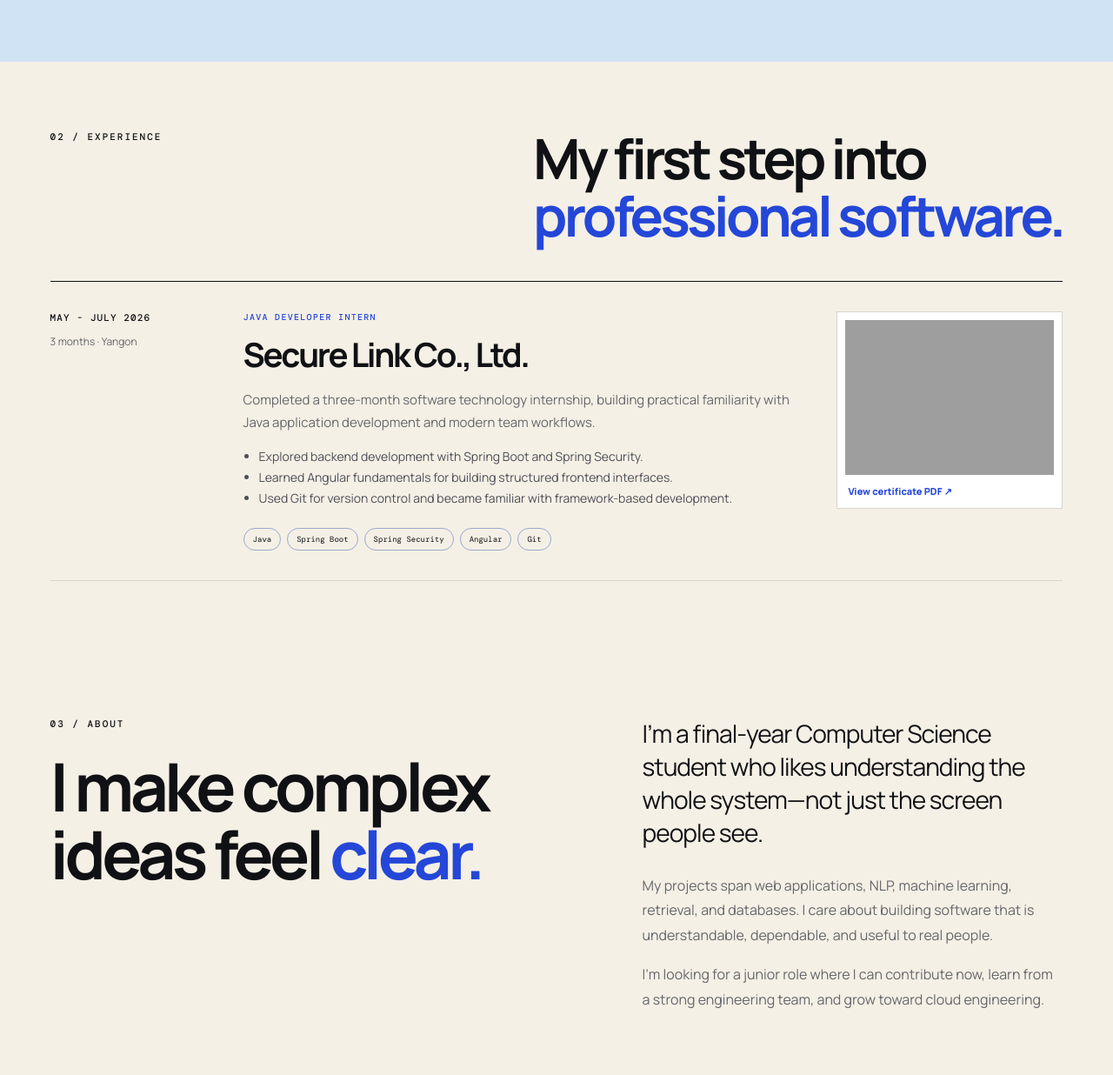
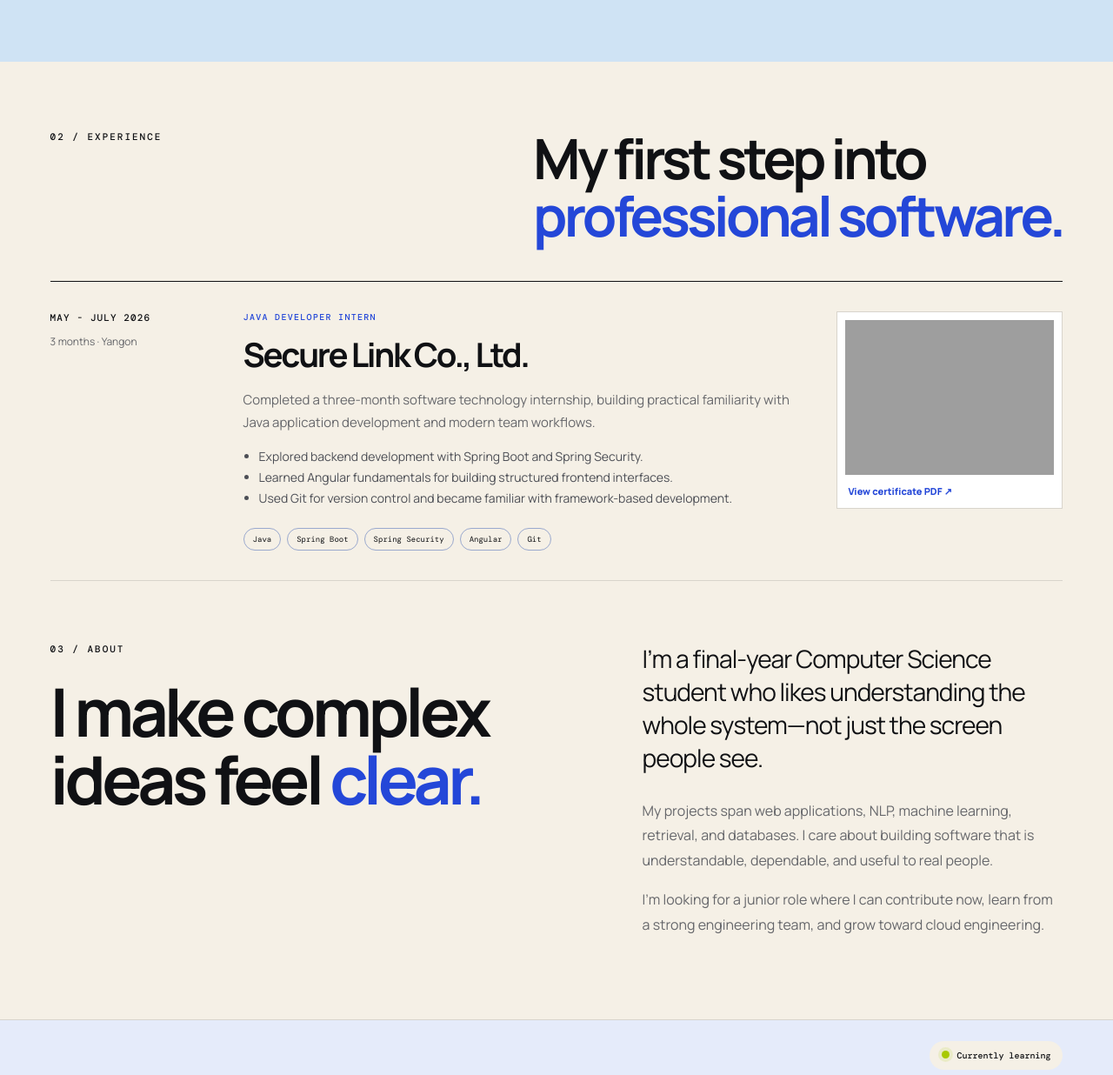
Before and after one commit to Monmyattheingi/My-Portfolio, a plain HTML site: page index.html in a window 1280 px wide. Shown: the part 1535-2771 px from the top of the page at 87% size. Drawn offline with nearby package versions, Linux system fonts and the light colour scheme; grey boxes are pictures that could not be loaded.

Commit message:
Tighten spacing before about section

```diff
--- a/style.css
+++ b/style.css
@@ -156,3 +156,8 @@ html{scroll-padding-top:92px}
 .certificate-link{display:block;text-decoration:none;background:#fff;border:1px solid var(--line);padding:9px;transition:transform .2s}.certificate-link:hover{transform:translateY(-3px)}.certificate-link img{width:100%;aspect-ratio:1.35;object-fit:cover;object-position:center}.certificate-link span{display:block;padding:11px 3px 3px;font-size:11px;font-weight:800;color:var(--blue)}
 @media(max-width:900px){.experience-heading{display:block}.experience-card{grid-template-columns:150px 1fr}.certificate-link{grid-column:2;max-width:340px}}
 @media(max-width:650px){.experience-section{padding-top:58px;padding-bottom:58px}.experience-card{grid-template-columns:1fr;gap:25px}.certificate-link{grid-column:auto}.experience-heading h2{font-size:44px}}
+
+/* Avoid doubled spacing between experience and about */
+.experience-section{padding-bottom:26px}
+.about-section{padding-top:44px}
+@media(max-width:650px){.experience-section{padding-bottom:22px}.about-section{padding-top:38px}}
```
